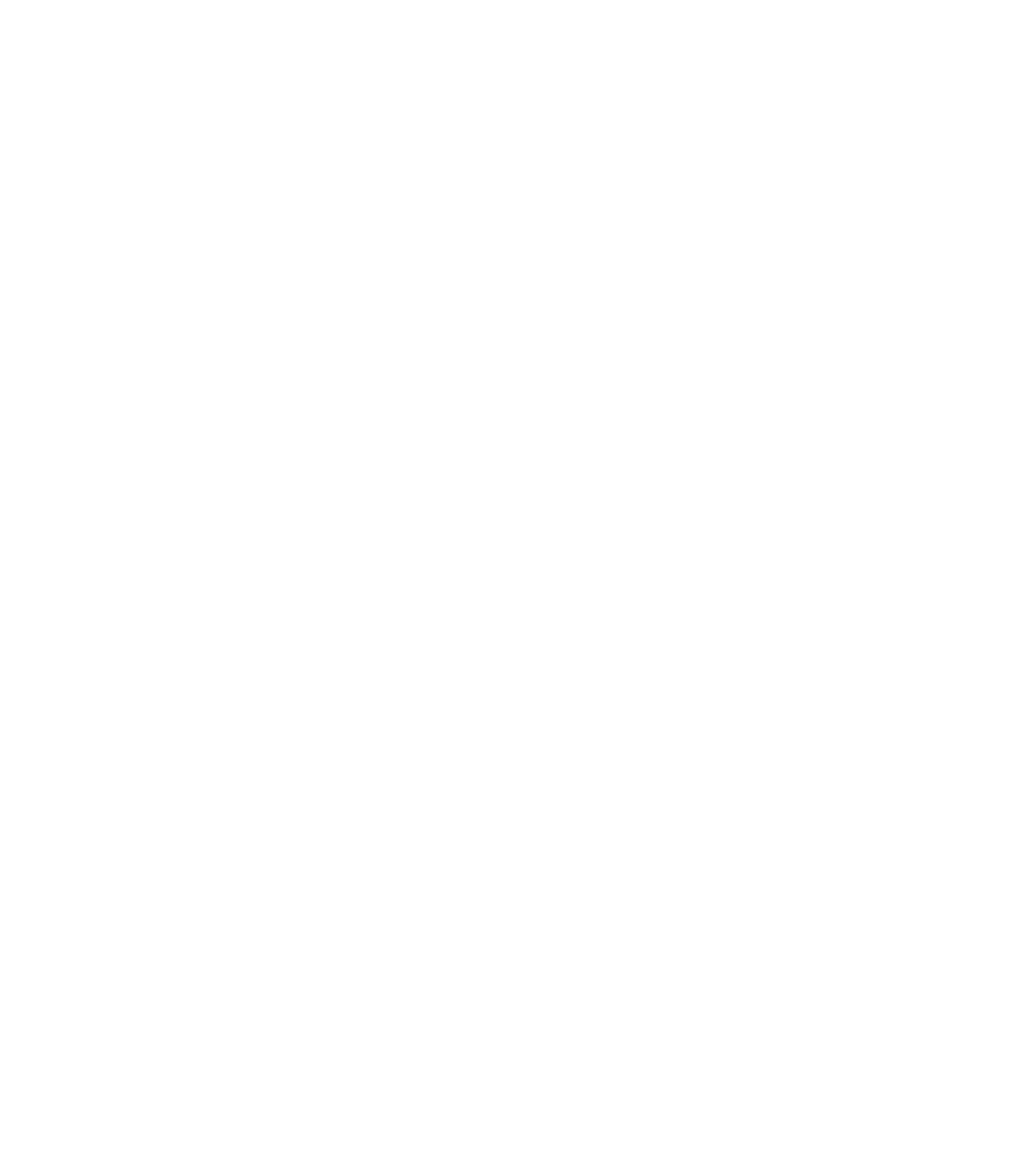
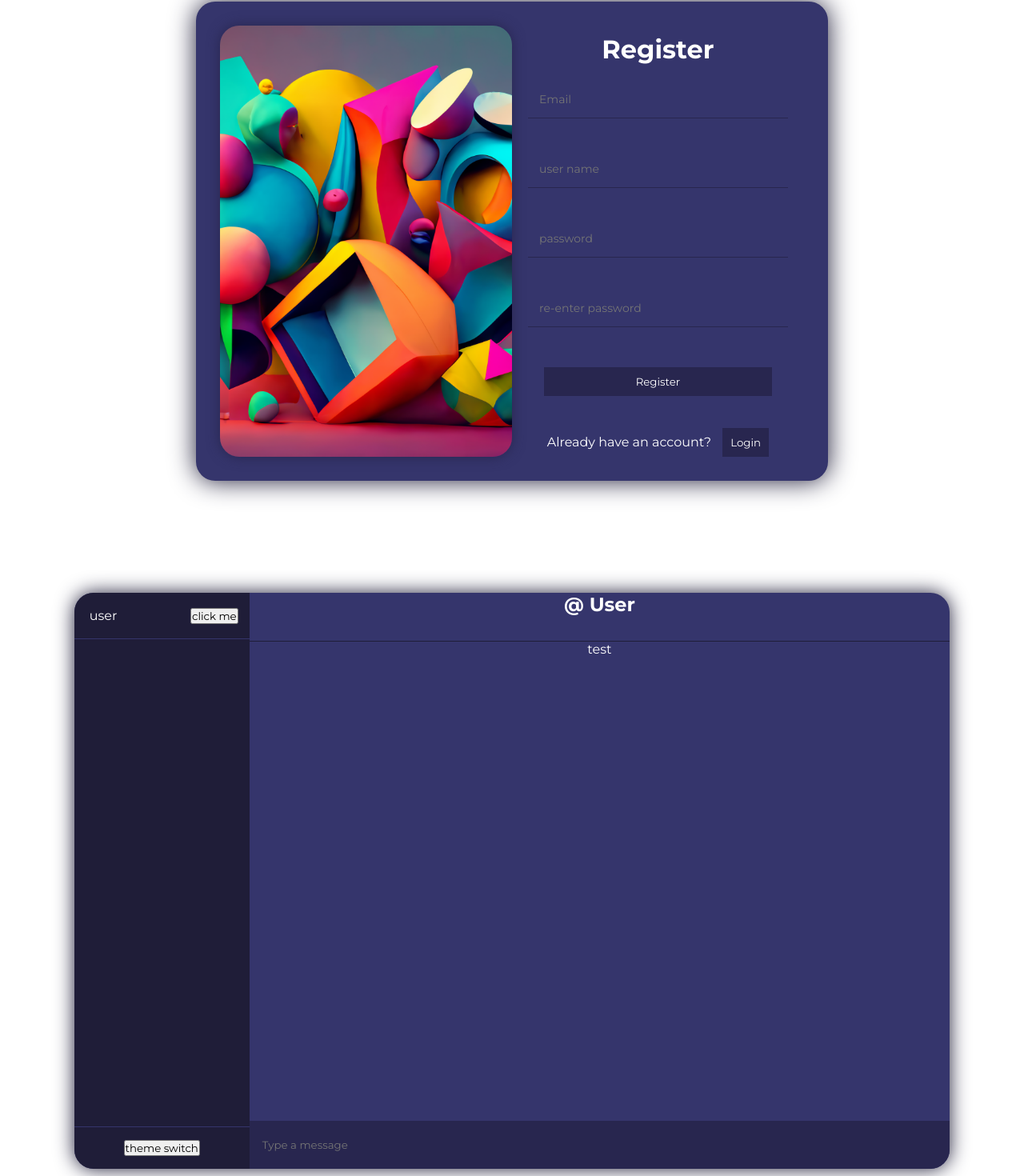
Before and after one commit to KattachaithanyaKumar/discord-clone-react, a React (Vite) app: page / in a window 1280 px wide. Shown: the part 931-2401 px from the top of the page at 80% size. Before the commit the page ends 864 px from the top, so only its background shows below. Built offline with nearby package versions, Linux system fonts and the light colour scheme.

Commit message:
home page improvements

```diff
--- a/package.json
+++ b/package.json
@@ -9,6 +9,7 @@
     "preview": "vite preview"
   },
   "dependencies": {
+    "firebase": "^9.17.1",
     "react": "^18.2.0",
     "react-dom": "^18.2.0"
   },
--- a/src/App.jsx
+++ b/src/App.jsx
@@ -11,8 +11,8 @@
   return (
     <div className="app">
       <Background />
-      {/* <Login />
-      <Register /> */}
+      <Login />
+      <Register />
       <Home />
     </div>
   );
--- a/src/Pages/Home/Home.jsx
+++ b/src/Pages/Home/Home.jsx
@@ -26,10 +26,13 @@
         </div>
         <div className="home-right">
           <div className="chat">
-            <div className="chat-left">
+            <form className="chat-left">
               <h2>@ User</h2>
-              <p>test</p>
-            </div>
+              <div className="chat-box">
+                <p>test</p>
+              </div>
+              <input type="text" placeholder="Type a message" />
+            </form>
             {toggle && <div className="chat-right"></div>}
           </div>
         </div>
--- a/src/Pages/Home/home.css
+++ b/src/Pages/Home/home.css
@@ -39,11 +39,26 @@
 .chat-left {
   flex: 3;
   color: white;
+  display: flex;
+  flex-direction: column;
 }
 
 .chat-left h2 {
-  padding: 14px;
+  flex: 1;
   border-bottom: 1px solid var(--dark);
+}
+
+.chat-box {
+  flex: 10;
+}
+
+.chat-left input {
+  text-indent: 16px;
+  flex: 1;
+  background-color: var(--black);
+  outline: none;
+  border: none;
+  color: white;
 }
 
 .chat-right {
```
Also changed, not shown: src/firebase.js (added, +14 -0 lines), 1 other file (tests, documents, lock files or other folders).
